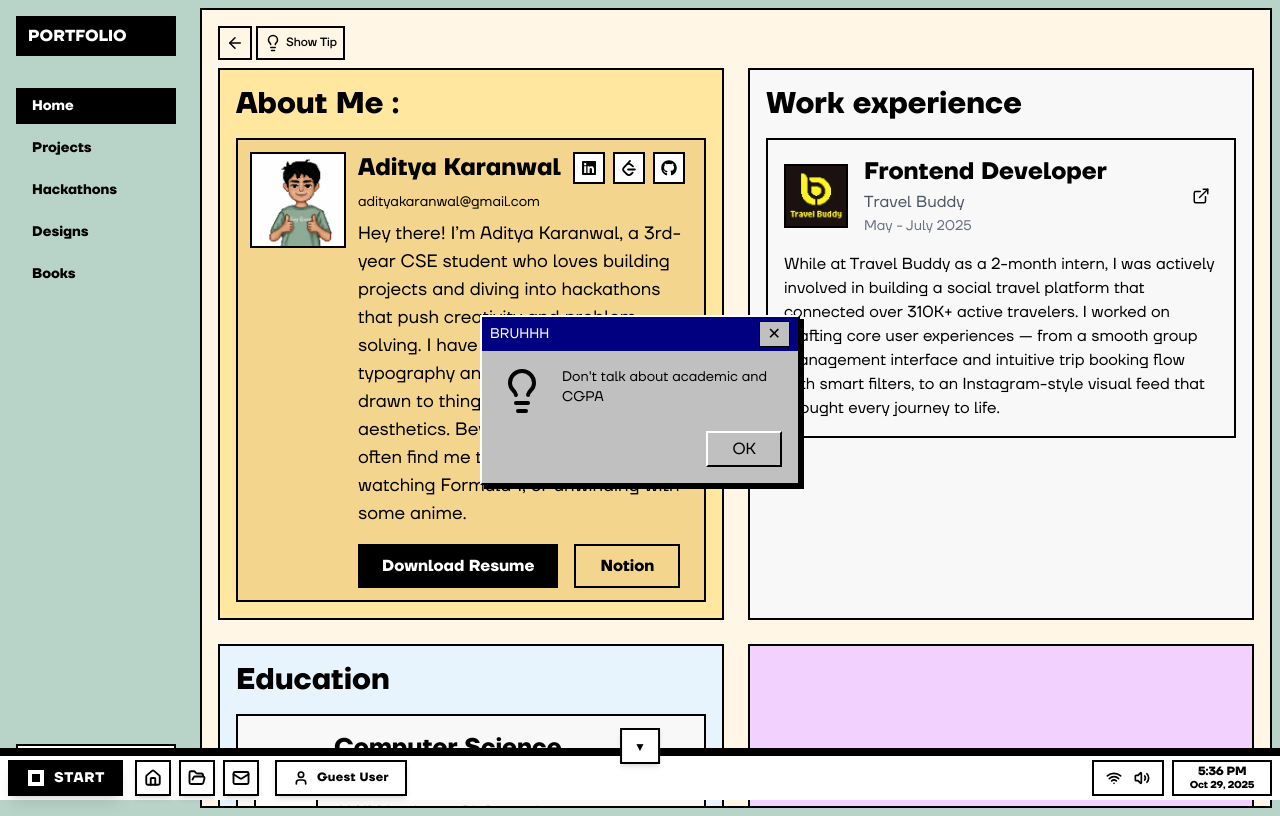
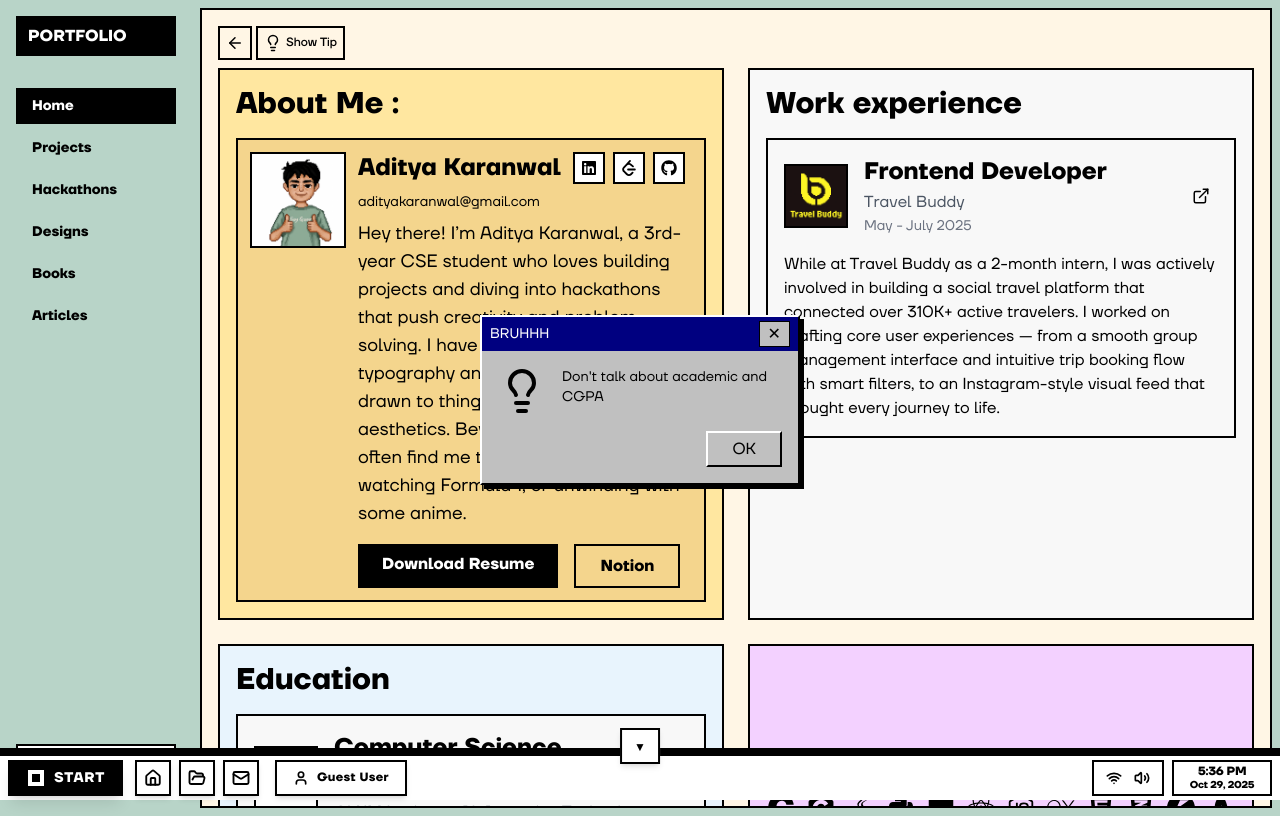
Before and after one commit to karanwal123/portfolio_dev, a React (Vite) app in the folder portf_web/: page / in a window 1280 px wide. Built offline with nearby package versions, Linux system fonts and the light colour scheme.

Commit message:
links_and_articles

```diff
--- a/portf_web/src/App.jsx
+++ b/portf_web/src/App.jsx
@@ -34,6 +34,7 @@ import tbdLogo from "./assets/tbd_logo.png";
 import carens_chopped from "./assets/carens_chopped.png";
 import animatedPfp from "./assets/animated_pfp_carens.mp4";
 import BooksPage from "./components/BooksPage";
+import MediumArticlesPage from "./components/MediumArticlesPage";
 import lnm from "./assets/lnm.png";
 import { ExternalLink } from "lucide-react";
 
@@ -135,6 +136,7 @@ const Sidebar = ({ currentRoute, navigate, views }) => {
     { label: "Hackathons", route: "/hackathons" },
     { label: "Designs", route: "/designs" },
     { label: "Books", route: "/books" },
+    { label: "Articles", route: "/articles" },
   ];
 
   const btnRefs = navItems.map(() => useRef(null));
@@ -250,6 +252,8 @@ const MainContent = ({ currentRoute }) => {
         return <DesignsPage />;
       case "/books":
         return <BooksPage />;
+      case "/articles":
+        return <MediumArticlesPage />;
       default:
         return <HomePage />;
     }
@@ -487,6 +491,7 @@ const HomePage = () => {
           <div className="flex gap-4 sm:gap-8">
             <StatCounter label="Hackathons" value={5} suffix="+" />
             <StatCounter label="Projects" value={10} suffix="+" />
+            <StatCounter label="Events" value={4} suffix="+" />
           </div>
         </div>
       </div>
@@ -591,7 +596,7 @@ const ProfileCard = () => {
               </h2>
               <div className="flex gap-2 mt-2 sm:mt-0">
                 <a
-                  href="https://linkedin.com"
+                  href="https://www.linkedin.com/in/aditya--karanwal/"
                   target="_blank"
                   rel="noopener noreferrer"
                   className="w-7 h-7 sm:w-8 sm:h-8 border-2 border-black bg-white flex items-center justify-center hover:bg-gray-100"
@@ -599,7 +604,7 @@ const ProfileCard = () => {
                   <FaLinkedin size={14} className="sm:w-4 sm:h-4" />
                 </a>
                 <a
-                  href="https://leetcode.com"
+                  href="https://leetcode.com/u/aditya_karanwal/"
                   target="_blank"
                   rel="noopener noreferrer"
                   className="w-7 h-7 sm:w-8 sm:h-8 border-2 border-black bg-white flex items-center justify-center hover:bg-gray-100"
@@ -607,7 +612,7 @@ const ProfileCard = () => {
                   <SiLeetcode size={14} className="sm:w-4 sm:h-4" />
                 </a>
                 <a
-                  href="https://github.com"
+                  href="https://github.com/karanwal123"
                   target="_blank"
                   rel="noopener noreferrer"
                   className="w-7 h-7 sm:w-8 sm:h-8 border-2 border-black bg-white flex items-center justify-center hover:bg-gray-100"
@@ -628,12 +633,22 @@ const ProfileCard = () => {
             </p>
 
             <div className="flex flex-col sm:flex-row gap-2 sm:gap-3 lg:gap-4">
-              <button className="px-3 sm:px-4 lg:px-6 py-2 bg-black text-white font-semibold hover:bg-gray-800 w-full sm:w-auto text-sm sm:text-base">
+              <a
+                href="https://www.youtube.com/watch?v=dQw4w9WgXcQ"
+                target="_blank"
+                rel="noopener noreferrer"
+                className="px-3 sm:px-4 lg:px-6 py-2 bg-black text-white font-semibold hover:bg-gray-800 w-full sm:w-auto text-sm sm:text-base text-center"
+              >
                 Download Resume
-              </button>
-              <button className="px-3 sm:px-4 lg:px-6 py-2 border-2 border-black font-semibold hover:bg-gray-100 w-full sm:w-auto text-sm sm:text-base">
+              </a>
+              <a
+                href="https://dog-zone-ebf.notion.site/About-me-173c0f234b3e80688bbbfd1570fa7b41"
+                target="_blank"
+                rel="noopener noreferrer"
+                className="px-3 sm:px-4 lg:px-6 py-2 border-2 border-black font-semibold hover:bg-gray-100 w-full sm:w-auto text-sm sm:text-base text-center"
+              >
                 Notion
-              </button>
+              </a>
             </div>
           </div>
         </div>
@@ -791,9 +806,6 @@ const EducationCard = () => {
               @LNM Institute of Information Technology
             </p>
           </div>
-          <button className="p-2 hover:bg-gray-100 flex-shrink-0">
-            <Edit2 size={18} />
-          </button>
         </div>
 
         <p className="text-sm sm:text-base leading-relaxed">
--- /dev/null
+++ b/portf_web/src/components/MediumArticlesPage.jsx
@@ -0,0 +1,67 @@
+import React from "react";
+import { ExternalLink } from "lucide-react";
+
+// Medium Articles Page Component
+const MediumArticlesPage = () => {
+  const articles = [
+    {
+      title:
+        "Trip Planning Shouldn't Feel Like Labour: Here's the App I Built to Fix It",
+      description:
+        "How I built a web application that helps users plan their trips more efficiently, covering frontend design, backend architecture, and deployment strategies. Learn about the challenges faced and lessons learned along the way.",
+      url: "https://medium.com/@adityakaranwal/trip-planning-shouldnt-feel-like-labour-here-s-the-app-i-built-to-fix-it-468aab72d91b",
+      color: "#FFE7A0",
+    },
+    {
+      title: "Calorie Burn Predictor 🔥",
+      description:
+        "Ever wondered exactly how many calories you torch during your gym session? I built a web application that helps users predict their calorie burn based on their activity.",
+      url: "https://medium.com/@adityakaranwal/calorie-burn-predictor-44422b7ef9f6",
+      color: "#E8F4FD",
+    },
+  ];
+
+  return (
+    <div>
+      <h1 className="text-2xl sm:text-3xl lg:text-4xl font-bold mb-4 sm:mb-6">
+        Medium Articles
+      </h1>
+      <p className="text-sm sm:text-base lg:text-lg mb-6 sm:mb-8 text-gray-700">
+        My thoughts and experiences on development, design, and technology.
+      </p>
+
+      <div className="grid grid-cols-1 md:grid-cols-2 gap-4 sm:gap-6">
+        {articles.map((article, index) => (
+          <a
+            key={index}
+            href={article.url}
+            target="_blank"
+            rel="noopener noreferrer"
+            className="block border-2 border-black bg-white hover:shadow-[4px_4px_0_0_#000] transition-all cursor-pointer group"
+          >
+            <div
+              className="h-32 sm:h-40 w-full border-b-2 border-black"
+              style={{ backgroundColor: article.color }}
+            ></div>
+            <div className="p-4 sm:p-6">
+              <div className="flex items-start justify-between mb-3">
+                <h2 className="text-lg sm:text-xl lg:text-2xl font-bold flex-1 pr-2 group-hover:underline">
+                  {article.title}
+                </h2>
+                <ExternalLink
+                  size={20}
+                  className="flex-shrink-0 text-gray-600 group-hover:text-black transition-colors"
+                />
+              </div>
+              <p className="text-sm sm:text-base text-gray-600 leading-relaxed">
+                {article.description}
+              </p>
+            </div>
+          </a>
+        ))}
+      </div>
+    </div>
+  );
+};
+
+export default MediumArticlesPage;
```
